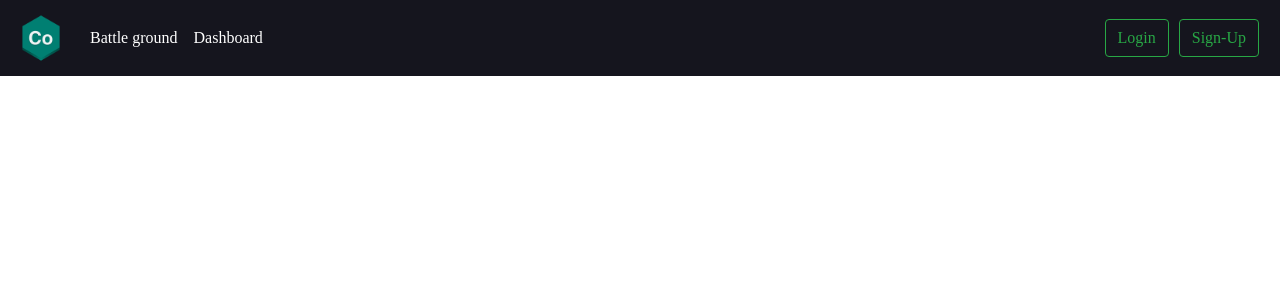
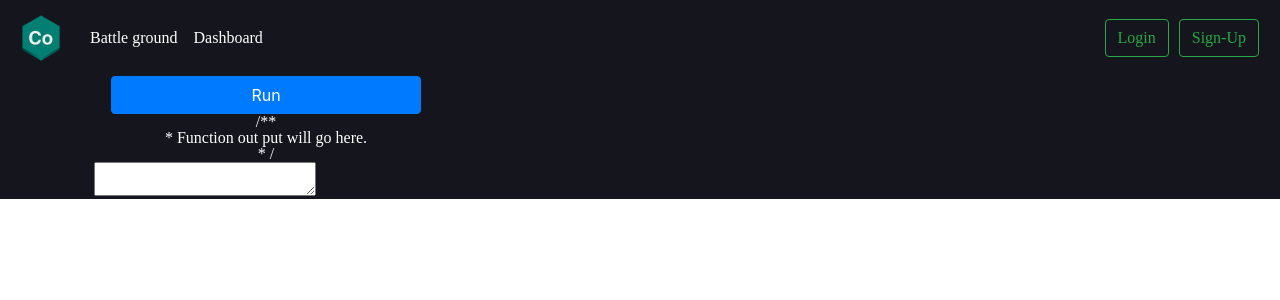
Before and after one commit to imcontrive/CreateAPIs, a React (Create React App) app in the folder client/mini-codewar-frontend/: page /code in a window 1280 px wide. Shown: the top 300 px of the page. Built offline with nearby package versions, Linux system fonts and the light colour scheme.

Commit message:
implementing codemirror

```diff
--- a/client/mini-codewar-frontend/src/App.js
+++ b/client/mini-codewar-frontend/src/App.js
@@ -12,6 +12,7 @@ import PrivateRoute from './components/PrivateRoute';
 import setAuthToken from './utils/setAuthToken';
 import UserProfile from './components/UserProfile';
 import SingleQuestion from './components/SingleQuestion';
+import CodeMirror from './components/CodeMirror';
 
 const axios = require('axios');
 class App extends Component {
@@ -44,6 +45,8 @@ class App extends Component {
 		      <Route path="/register" component={SignUp} />
           <Route path="/login" component={Login} />
           <Route path="/quiz/question" component={SingleQuestion} />
+          <Route path="/code" component={CodeMirror} />
+
 
           {
             // <>
--- /dev/null
+++ b/client/mini-codewar-frontend/src/components/CodeMirror.js
@@ -0,0 +1,40 @@
+import React, { Component } from 'react';
+
+
+ class Codemirror extends Component {
+
+
+  challengeFunction = (str) => {
+    alert("codemirror");
+  }
+
+  render() {
+    return (
+      <React.Fragment>
+          <div className="container">
+            <div className="row">
+              <div className="side col-md-12">
+                <div style={{textAlign:"center"}} className="side col-md-4">
+                  <button style={{width:"90%"}} id="run" className="btn btn-primary">Run</button>
+                  <div className="console">
+                    <p className="pconsole">/**</p>
+                    <p className="pconsole indent">* Function out put will go here.</p>
+                    <p className="pconsole indent">* /</p>
+                  </div>
+              </div>
+              <div className="side col-md-8">
+                <textarea id="codejs">
+                  {
+                    this.challengeFunction()
+                  }
+                </textarea>
+              </div>
+          </div>
+          </div>
+          </div>
+      </React.Fragment>
+    )
+  }
+}
+
+export default Codemirror;
```
